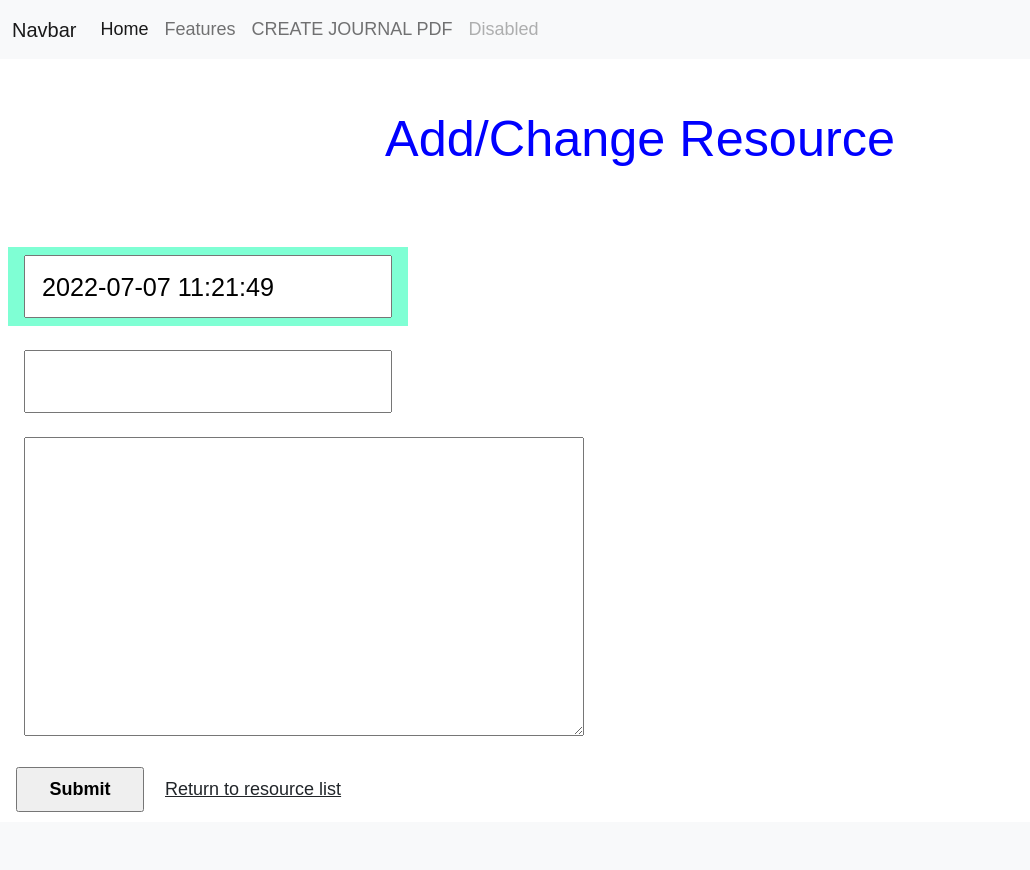
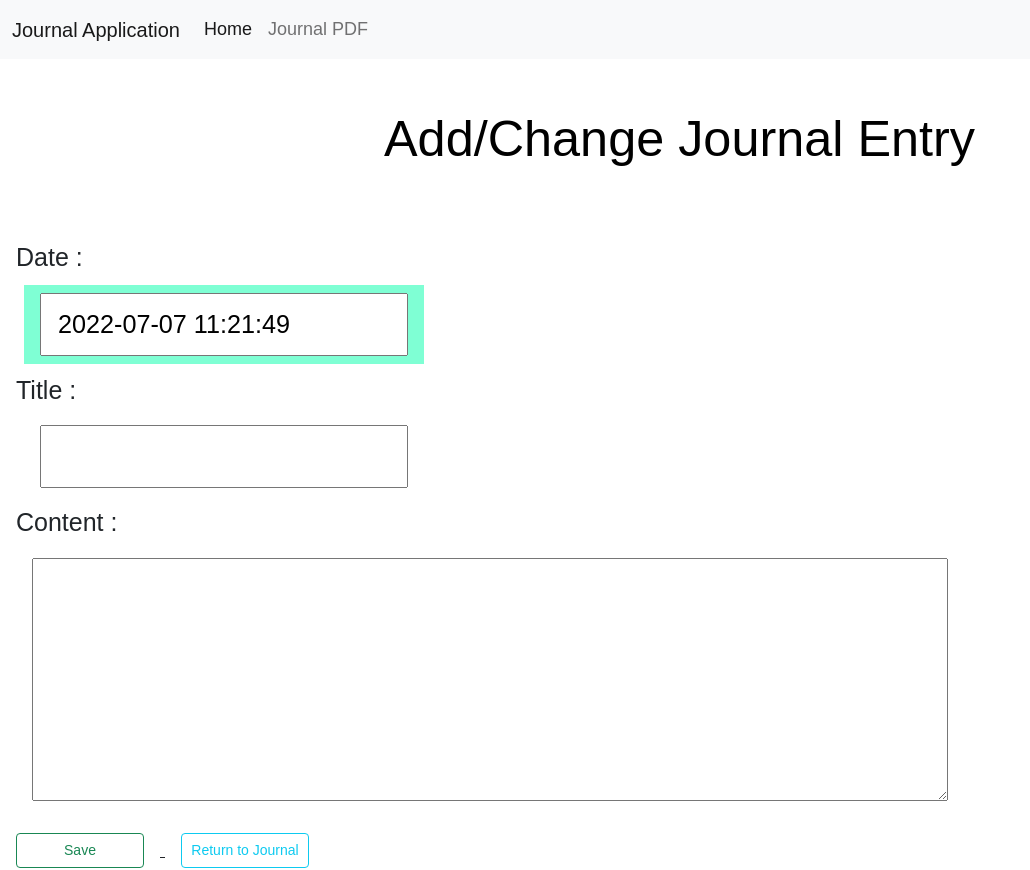
Before and after one commit to Jefex7/trainingExample, a Django app: page /resource in a window 1280 px wide; the page is wider, and only the part inside the window is pictured. Shown: that part, without its empty margins (0-1030 px from the left). Before the commit the page ends 812 px from the top of that part, so only its background shows below. Run offline with Django 4.2, Linux system fonts and the light colour scheme; some libraries are stand-ins or nearby versions.

Commit message:
Change website Design

```diff
--- a/JournalD/journalAppD/models.py
+++ b/JournalD/journalAppD/models.py
@@ -5,7 +5,7 @@ from django.utils import timezone
 # Create your models here.
 
 class Resource(models.Model):
-    title = models.CharField(max_length=200, default=None, null=True)
+    title = models.CharField(max_length=600, default=None, null=True)
     content = models.TextField()
     date_created = models.DateTimeField(default=timezone.now)
 
--- a/JournalD/journalAppD/static/css/resource.css
+++ b/JournalD/journalAppD/static/css/resource.css
@@ -3,12 +3,19 @@
 }
 
 h1  {
-     color: blue;
+     color: black;
+     position: relative;
+    left: 30%;
      margin-top: 50px;
-     text-align: center;
      margin-bottom: 70px ;
  }
 .resourceStyle {
+    position: relative;
+    left: 30%;
+    margin-top : 30px;
+    margin-bottom : 50 px;
+}
+.searchResourceStyle{
     position: relative;
     left: 25%;
     margin-top : 30px;
@@ -56,15 +63,10 @@ h2 {
 
 article {
     margin-bottom: 0.5rem;
+    margin-left : 1rem;
 }
 
-p {
-    font-size: 1.2em;
-    padding-left: 1rem;
-    line-height: 1.3em;
-    max-width: 36rem;
-    color: dimgray;
-}
+
 
 em {
     font-style: normal;
@@ -93,6 +95,8 @@ textarea {
 textarea {
     padding: 0.5rem 1rem;
     font-family: sans-serif;
+    font-size : 15px;
+
 }
 
 button,
@@ -114,22 +118,3 @@ input[type="submit"] {
     width: 50%;
     margin: 50px auto;
 }
-
-/* Bootstrap 4 text input with search icon */
-/*
-.has-search .form-control {
-    padding-left: 2.375rem;
-}
-
-.has-search .form-control-feedback {
-    position: absolute;
-    z-index: 2;
-    display: block;
-    width: 2.375rem;
-    height: 2.375rem;
-    line-height: 2.375rem;
-    text-align: center;
-    pointer-events: none;
-    color: #aaa;
-}
-*/
--- a/JournalD/journalAppD/static/css/searchBar.css
+++ b/JournalD/journalAppD/static/css/searchBar.css
@@ -1,18 +1,13 @@
 
 .search {
-  position: relative;
-  max-width: 1000px;
-  left: 50%;
+  max-width: 500px;
   -webkit-transform: translateX(-50%) translateY(-50%);
           transform: translateX(-50%) translateY(-50%);
 }
 .search * {
   outline: none;
   box-sizing: border-box;
-  margin-top : 10px;
-  margin-right: 30px;
-  margin-bottom : 50 px;
-  margin-left: 30px;
+  left: 15%;
 }
 .search__wrapper {
   position: relative;
@@ -20,6 +15,7 @@
 .search__field {
   width: 20px;
   height: 50px;
+  left: 15%;
   color: transparent;
   font-family: Lato, sans-serif;
   font-size: 1.35em;
--- a/JournalD/journalAppD/templates/base.html
+++ b/JournalD/journalAppD/templates/base.html
@@ -4,7 +4,7 @@
 <html lang="en">
 <nav class="navbar navbar-expand-lg navbar-light bg-light">
   <div class="container-fluid">
-    <a class="navbar-brand" href="#">Navbar</a>
+    <a class="navbar-brand" href="#">Journal Application</a>
     <button
       class="navbar-toggler"
       type="button"
@@ -19,19 +19,10 @@
     <div class="collapse navbar-collapse" id="navbarNav">
       <ul class="navbar-nav">
         <li class="nav-item">
-          <a class="nav-link active" aria-current="page" href="#">Home</a>
+          <a class="nav-link active" aria-current="page" href="{% url 'journalAppD:view-resources' %}">Home</a>
         </li>
         <li class="nav-item">
-          <a class="nav-link" href="#">Features</a>
-        </li>
-        <li class="nav-item">
-          <a class="nav-link" href="{% url 'journalAppD:resources_pdf' %}">CREATE JOURNAL PDF</a>
-        </li>
-        <li class="nav-item">
-          <a class="nav-link disabled"
-            >Disabled</a
-          >
-
+          <a class="nav-link" href="{% url 'journalAppD:resources_pdf' %}">Journal PDF</a>
         </li>
       </ul>
     </div>
--- a/JournalD/journalAppD/templates/resource.html
+++ b/JournalD/journalAppD/templates/resource.html
@@ -1,16 +1,25 @@
 {% extends "base.html" %}
 {% block content %}
-<h1>Add/Change Resource</h1>
+<h1>Add/Change Journal Entry</h1>
 <form method="POST">
     {% csrf_token %}
     <article>
         <div class ="d-flex flex-column">
+            <span class="label label-default" style="font-size:25px;">Date : </span>
             <div class="p-2"><h2>{{ resource_form.date_created }}</h2></div>
-            <div class="p-2"><h3>{{ resource_form.title }}</h3></div>
-            <div class="p-2"><p>{{ resource_form.content }}</p></div>
+            <span class="label label-default" style="font-size:25px;">Title : </span>
+            <div class="p-2" aria-label="Title"><h3>{{ resource_form.title }}</h3></div>
+            <span class="label label-default" style="font-size:25px;">Content : </span>
+            <div class="w-75 p-3">{{ resource_form.content }}</div>
         </div>
-   <input type="submit"/>
+    </article>
+<!--   <input type="submit" name="Save">Save</input>-->
+    <a href="{% url 'journalAppD:view-resources' %}">
+        <button type="submit" class="btn btn-outline-success btn-sm">Save</button>
+    </a>
+    <a href="{% url 'journalAppD:view-resources' %}">
+        <button type="button" class="btn btn-outline-info btn-sm">Return to Journal</button>
+    </a>
 </form>
 
-<a href="{% url 'journalAppD:view_resources'  %}">Return to resource list</a>
 {% endblock %}
--- a/JournalD/journalAppD/urls.py
+++ b/JournalD/journalAppD/urls.py
@@ -1,16 +1,24 @@
 
 from django.urls import path
-from .views import home, view_resources, update_resource, delete_resource, resources_pdf, search_resources
-
+from .views import (
+    home,
+    view_resources,
+    update_resource,
+    delete_resource,
+    resources_pdf,
+    search_resources,
+    single_resource_pdf,
+)
 app_name = "journalAppD"
 
 urlpatterns = [
     path('', view_resources),
     path('resource', update_resource, name="create_resource"),
     path('resource/<int:resource_id>/', update_resource, name="update_resource"),
-    path('resources', view_resources, name="view_resources"),
+    path('resources', view_resources, name="view-resources"),
     path('delete_resource/<int:resource_id>/',delete_resource, name="delete_resource"),
     path('resources_pdf', resources_pdf, name="resources_pdf"),
+    path('single_resource_pdf<int:resource_id>/', single_resource_pdf, name="single_resource_pdf"),
     path('search_resources', search_resources, name="search_resources"),
 
 ]
--- a/JournalD/journalAppD/views.py
+++ b/JournalD/journalAppD/views.py
@@ -1,6 +1,8 @@
-from django.http import HttpResponse, FileResponse
+from django.http import HttpResponse, FileResponse, HttpResponseRedirect
 from django.shortcuts import render, redirect, get_object_or_404
 # import to make use of the database table Resource
+from django.urls import reverse
+
 from journalAppD.forms import ResourceForm
 from journalAppD.models import Resource
 
@@ -43,13 +45,18 @@ def update_resource(request, resource_id=None):
 
 
 def delete_resource(request, resource_id):
-    resource = Resource.objects.get(id=resource_id)
-    resource.delete()
-    # return redirect('view_resources')
+    global resource
+    try:
+        resource = Resource.objects.get(id=resource_id)
+        resource.delete()
+        resources = Resource.objects.all().order_by("-date_created")
+        return render(request, 'resources.html', {
+            'resource_list': resources, })
+    except resource.DoesNotExist:
 
-    resources = Resource.objects.all().order_by("-date_created")
-    return render(request, 'resources.html', {
-        'resource_list': resources, })
+        resources = Resource.objects.all().order_by("-date_created")
+        return render(request, 'resources.html', {
+            'resource_list': resources, })
 
 
 def resources_pdf(request):
@@ -69,13 +76,15 @@ def resources_pdf(request):
     lines = []
 
     for resource in resources:
-        lines.append("Date : "+ str(resource.date_created))
+        lines.append("Date : " + str(resource.date_created))
         lines.append("Title : " + resource.title)
         lines.append("Content :")
         lines.append(resource.content)
         lines.append(" ")
-        lines.append("------------------------------------------------------------------------------------------------------------ ")
-        lines.append("------------------------------------------------------------------------------------------------------------ ")
+        lines.append(
+            "------------------------------------------------------------------------------------------------------------ ")
+        lines.append(
+            "------------------------------------------------------------------------------------------------------------ ")
         lines.append(" ")
 
     for line in lines:
@@ -86,12 +95,52 @@ def resources_pdf(request):
     c.save()
     buf.seek(0)
 
-    return FileResponse(buf, as_attachment=True, filename="resources.pdf")
+    return FileResponse(buf, as_attachment=True, filename="Journal.pdf")
+
+
+def single_resource_pdf(request, resource_id):
+    # Create BytesStream buffer
+    buf = io.BytesIO()
+    # Create a canvas
+    c = canvas.Canvas(buf, pagesize=letter, bottomup=0)
+    # Create a text object
+    textob = c.beginText()
+    textob.setTextOrigin(inch, inch)
+    textob.setFont("Helvetica", 14)
+
+    # Choose the model
+    resource = Resource.objects.get(id=resource_id)
+
+    # Add some lines of text
+    lines = []
+
+
+    lines.append("Date : " + str(resource.date_created))
+    lines.append("Title : " + resource.title)
+    lines.append("Content :")
+    lines.append(resource.content)
+    lines.append(" ")
+    lines.append(
+        "------------------------------------------------------------------------------------------------------------ ")
+    lines.append(
+        "------------------------------------------------------------------------------------------------------------ ")
+    lines.append(" ")
+
+    for line in lines:
+        textob.textLine(line)
+
+    c.drawText(textob)
+    c.showPage()
+    c.save()
+    buf.seek(0)
+
+    return FileResponse(buf, as_attachment=True, filename="Journal.pdf")
+
 
 def search_resources(request):
     if request.method == "POST":
         searched = request.POST['searched']
-        resources = Resource.objects.filter(title__contains=searched)
-        return render(request, 'search_resources.html', {'searched' : searched ,'resources' : resources })
-    else :
+        resources = Resource.objects.filter(title__icontains=searched)
+        return render(request, 'search_resources.html', {'searched': searched, 'resources': resources})
+    else:
         return render(request, 'search_resources.html', {})
```
Also changed, not shown: JournalD/journalAppD/templates/resources.html (+12 -11 lines), JournalD/journalAppD/templates/search_resources.html (+6 -4 lines).
